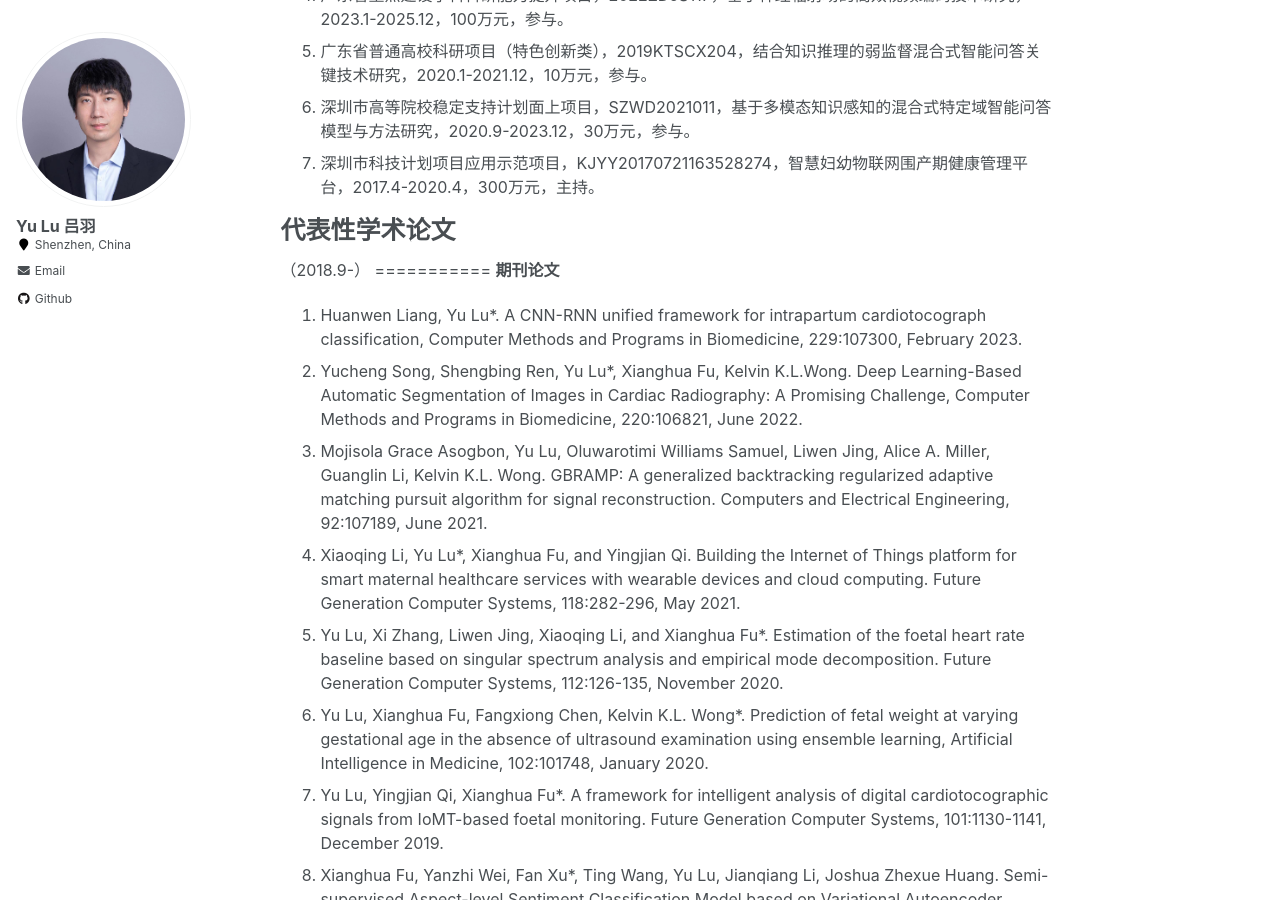
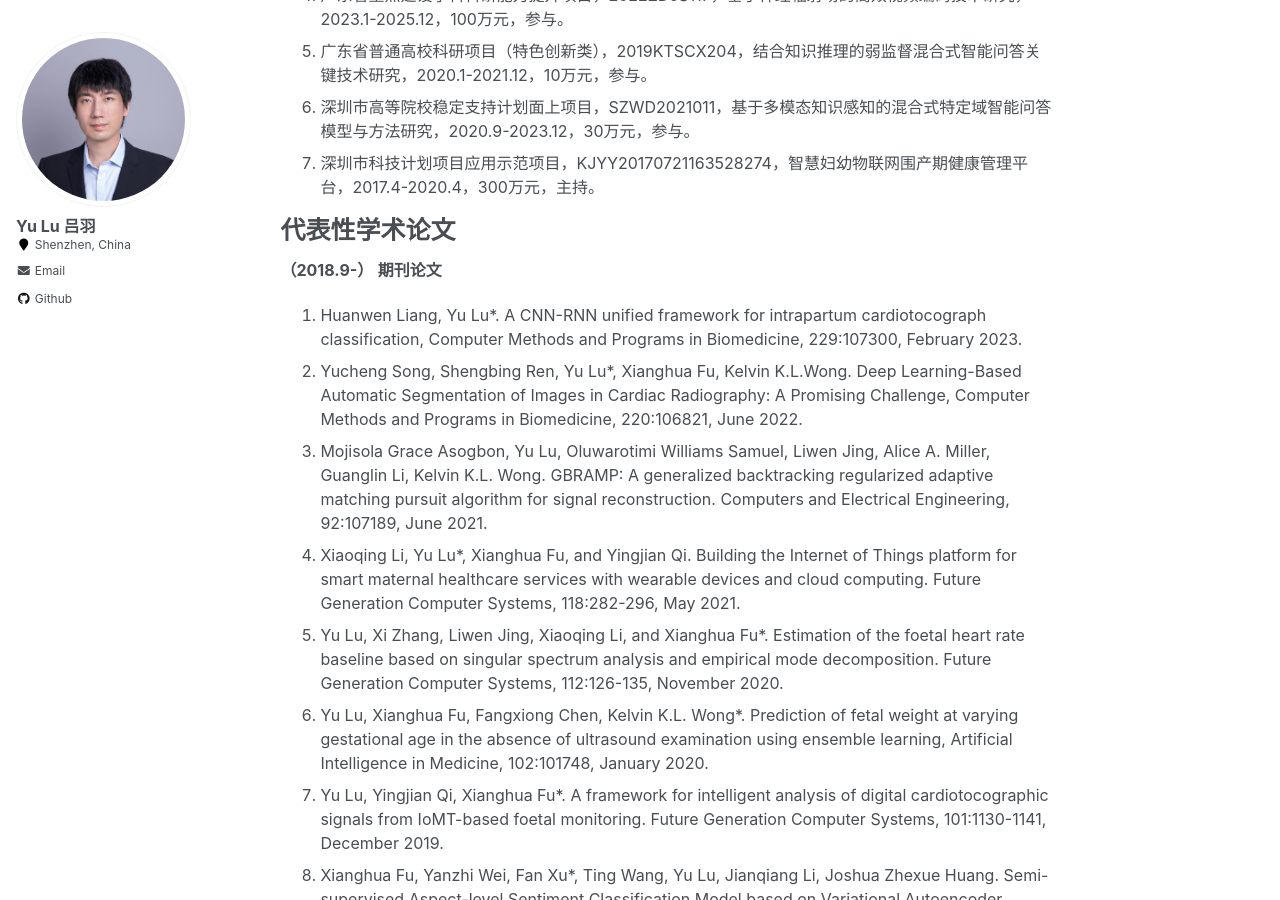
Before and after one commit to YukariUmezawa/lvyu.github.io, a Jekyll site: the page built from _pages/about.md, in a window 1280 px wide and 900 px high, scrolled down 744 px. Built offline with Jekyll 4.4.1, drawn with Linux system fonts in a browser that asks for light colours.

```diff
--- a/_pages/about.md
+++ b/_pages/about.md
@@ -38,8 +38,7 @@ Yu Lu吕羽
 
 代表性学术论文
 ======
-（2018.9-）
-===========
+***（2018.9-）***
 **期刊论文**
 
 1. Huanwen Liang, Yu Lu*. A CNN-RNN unified framework for intrapartum cardiotocograph classification, Computer Methods and Programs in Biomedicine, 229:107300, February 2023.
```
